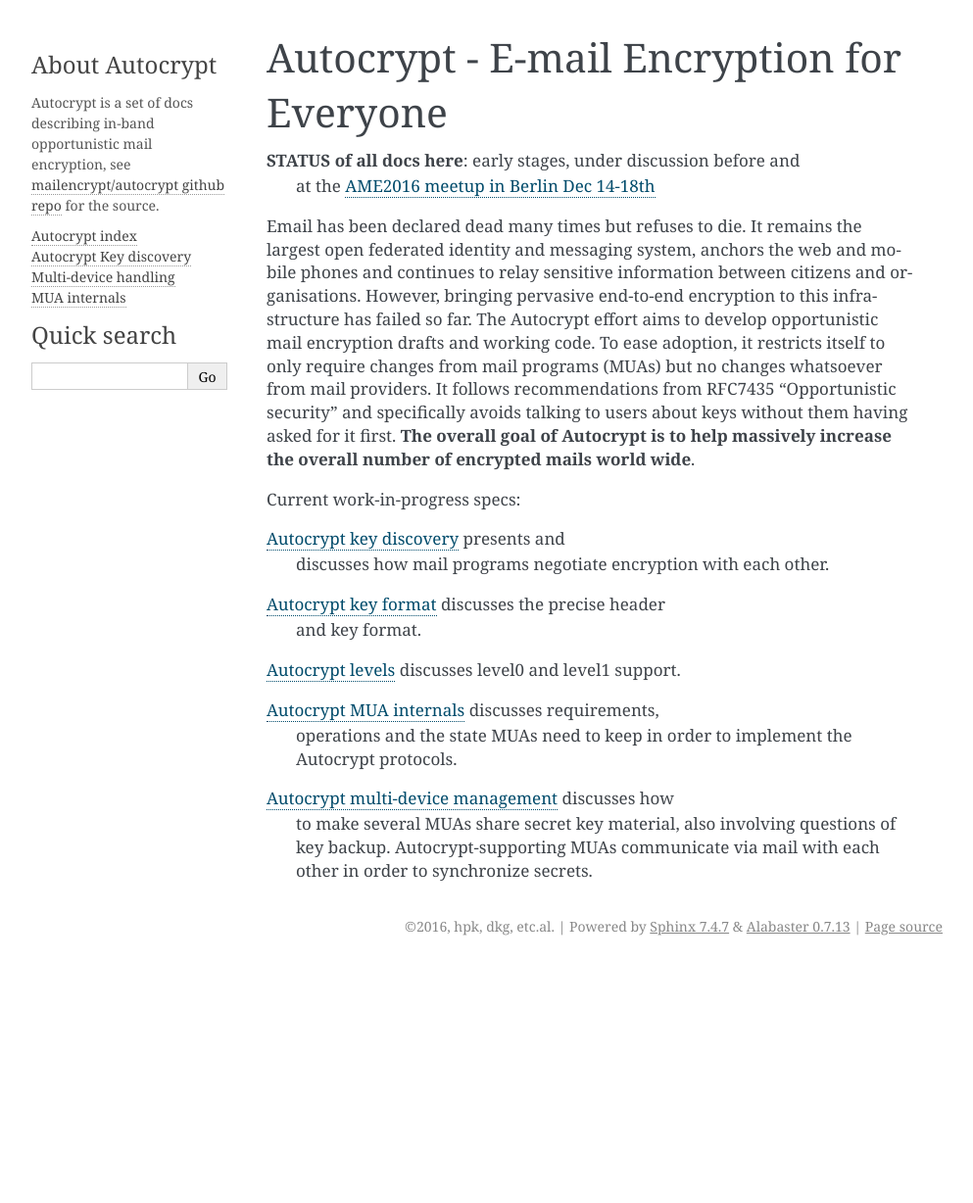
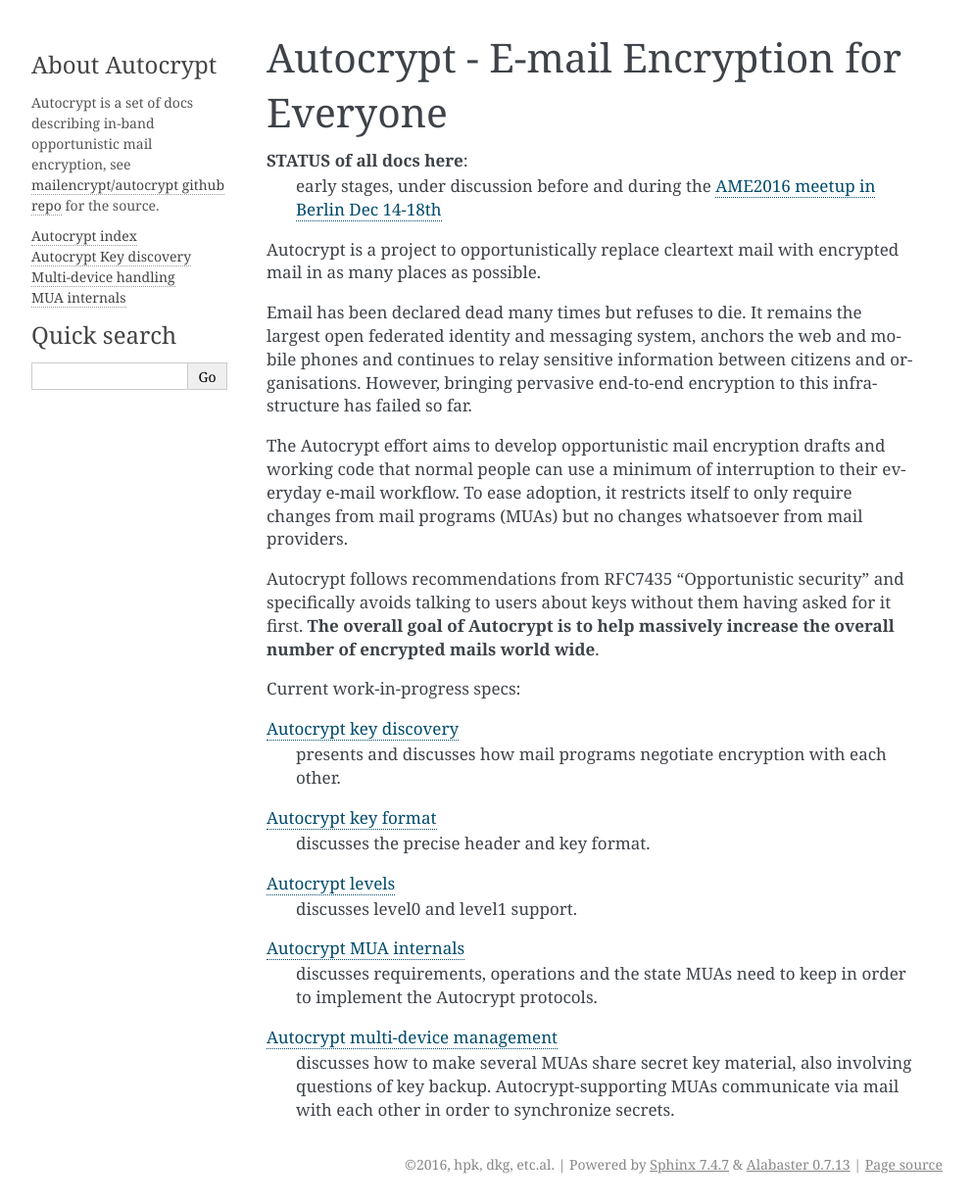
Before and after one commit to autocrypt/autocrypt, a Sphinx documentation site: the page built from doc/index.rst, in a window 1280 px wide. Shown: the whole page at 98% size, without its empty margins (148-1141 px from the left). Built offline with Sphinx 7.4.7, drawn with Linux system fonts in a browser that asks for light colours; before the commit the page ends 985 px from its top, so only the background shows below that.

Commit message:
clean up index page

```diff
--- a/doc/index.rst
+++ b/doc/index.rst
@@ -1,19 +1,26 @@
 Autocrypt - E-mail Encryption for Everyone
 ==========================================
 
-**STATUS of all docs here**: early stages, under discussion before and
- at the `AME2016 meetup in Berlin Dec 14-18th
- <https://github.com/mailencrypt/ame2016>`_
+**STATUS of all docs here**:
+ early stages, under discussion before and during the `AME2016 meetup
+ in Berlin Dec 14-18th <https://github.com/mailencrypt/ame2016>`_
+
+Autocrypt is a project to opportunistically replace cleartext mail
+with encrypted mail in as many places as possible.
 
 Email has been declared dead many times but refuses to die. It remains
 the largest open federated identity and messaging system, anchors the
 web and mobile phones and continues to relay sensitive information
 between citizens and organisations.  However, bringing pervasive
-end-to-end encryption to this infrastructure has failed so far. The
-Autocrypt effort aims to develop opportunistic mail encryption drafts and
-working code. To ease adoption, it restricts itself to only require
-changes from mail programs (MUAs) but no changes whatsoever from mail
-providers. It follows recommendations from RFC7435 "Opportunistic
+end-to-end encryption to this infrastructure has failed so far.
+
+The Autocrypt effort aims to develop opportunistic mail encryption
+drafts and working code that normal people can use a minimum of
+interruption to their everyday e-mail workflow. To ease adoption, it
+restricts itself to only require changes from mail programs (MUAs) but
+no changes whatsoever from mail providers.
+
+Autocrypt follows recommendations from RFC7435 "Opportunistic
 security" and specifically avoids talking to users about keys without
 them having asked for it first. **The overall goal of Autocrypt is to
 help massively increase the overall number of encrypted mails world
@@ -21,22 +28,25 @@
 
 Current work-in-progress specs:
 
-:doc:`Autocrypt key discovery <mua-keydiscovery>` presents and
-     discusses how mail programs negotiate encryption with each other.
+:doc:`Autocrypt key discovery <mua-keydiscovery>`
+     presents and discusses how mail programs negotiate encryption
+     with each other.
 
-:doc:`Autocrypt key format <key-formats>` discusses the precise header
-     and key format.
+:doc:`Autocrypt key format <key-formats>`
+     discusses the precise header and key format.
 
-:doc:`Autocrypt levels <levels>` discusses level0 and level1 support.
+:doc:`Autocrypt levels <levels>`
+     discusses level0 and level1 support.
 
-:doc:`Autocrypt MUA internals <mua-internals>` discusses requirements,
-     operations and the state MUAs need to keep in order to implement
-     the Autocrypt protocols.
+:doc:`Autocrypt MUA internals <mua-internals>`
+     discusses requirements, operations and the state MUAs need to
+     keep in order to implement the Autocrypt protocols.
 
-:doc:`Autocrypt multi-device management <multi-device>` discusses how
-     to make several MUAs share secret key material, also involving
-     questions of key backup. Autocrypt-supporting MUAs communicate
-     via mail with each other in order to synchronize secrets.
+:doc:`Autocrypt multi-device management <multi-device>`
+     discusses how to make several MUAs share secret key material,
+     also involving questions of key backup. Autocrypt-supporting MUAs
+     communicate via mail with each other in order to synchronize
+     secrets.
 
 ..
     :doc:`Autocrypt reasons <reasons>` lists reasons and frequent questions.
```
